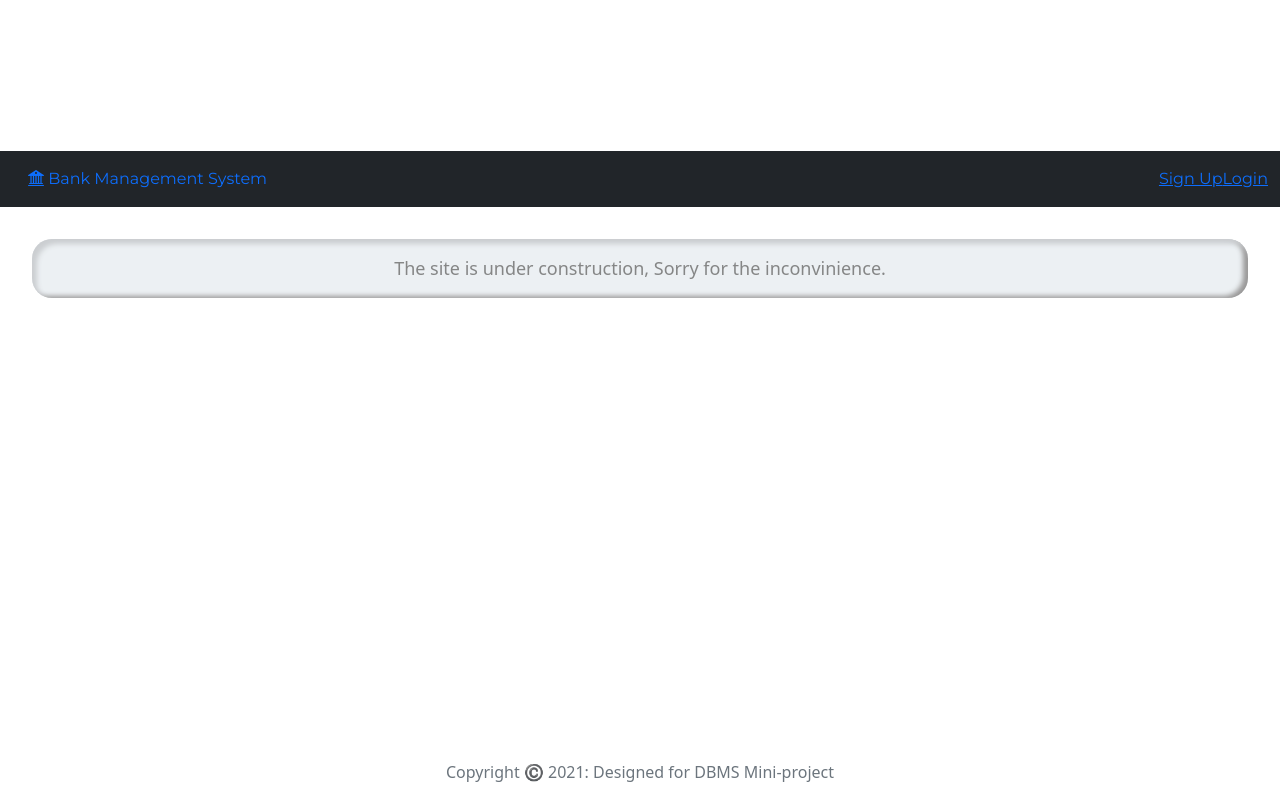
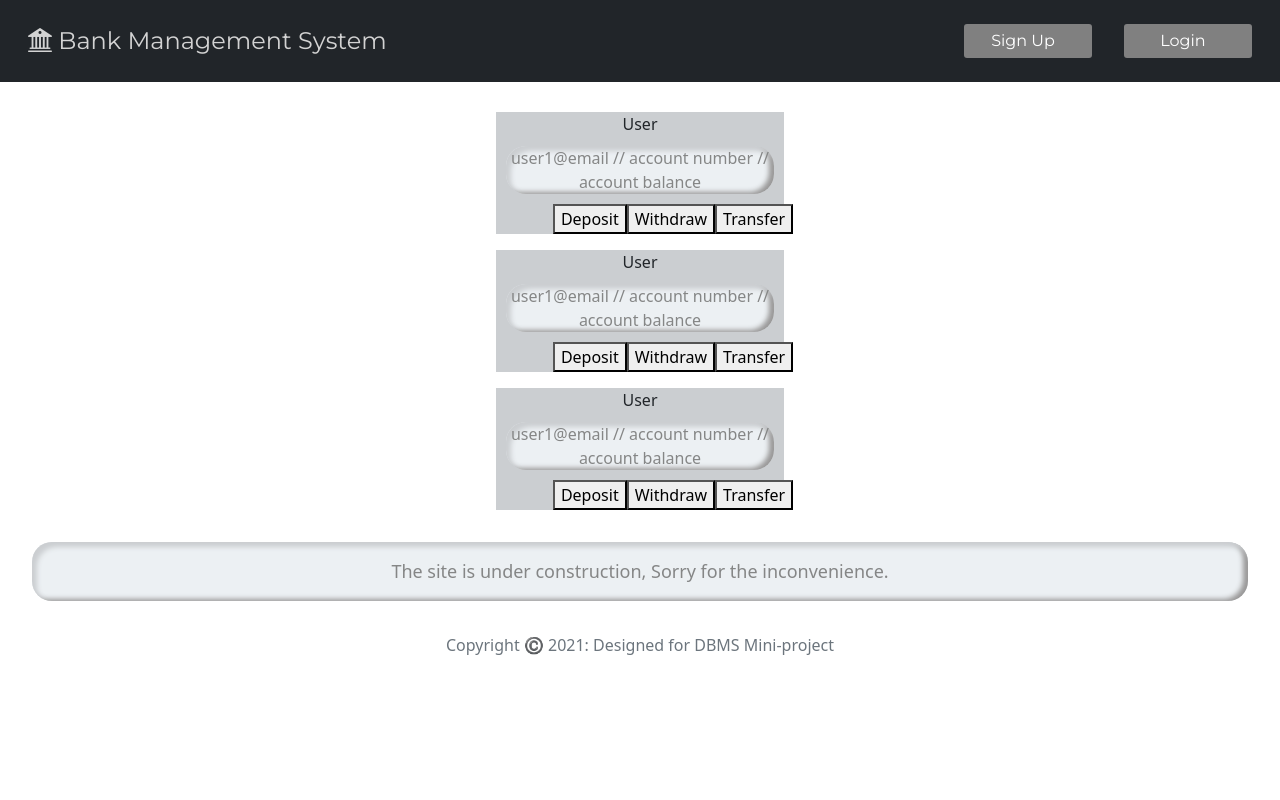
Before and after one commit to Manthan-Kuber/BMS, a React (Create React App) app in the folder client/: page /home in a window 1280 px wide. Built offline with nearby package versions, Linux system fonts and the light colour scheme.

Commit message:
Dashboard draft version

```diff
--- a/client/src/App.css
+++ b/client/src/App.css
@@ -196,8 +196,8 @@ nav i {
   }
 
   .btn:hover {
-    background-color: #535658;
-    box-shadow: inset 5px 5px 10px #05050578, inset -5px -5px 10px #9e9c9c;
+    background-color: #ecf0f6;
+    box-shadow: inset 5px 5px 10px #d8e2e2, inset -5px -5px 10px #d8e2e6;
   }
 
   /* .social {
@@ -250,13 +250,96 @@ nav i {
   }
 
   .section-container p{
-    display: flex;
+    flex: 1;
     margin: 1rem;
     text-align: center;
     align-items: center;
     font-size: large;
   }
 
+  .footer-copyright {
+    flex: 1;
+    margin-top: 2rem;
+  }
+
   .a {
+    text-decoration: none;;
+  }
+
+  /* Navbar CSS */
+
+  .nav-item{
+    display: grid;
+    grid-template-columns: repeat(2, auto);
+    grid-gap: 10px;
+    list-style: none;
+    text-align: center;
+    justify-content: center;
+    margin: 1rem;
+    width: 10vw;
+    background-color: grey;
+    padding: 0.3rem;
+    border-radius:3px;
+  }
+
+  .nav-item a {
+    color: white;
     text-decoration: none;
   }
+
+  .nav-item :hover{
+    color: black;
+  }
+
+  .container-fluid a {
+    color: white;
+    font-size: 1rem;
+  }
+
+
+  a.nav-link, a.nav-link:hover {
+    font-size: 1.5rem;
+    color: lightgrey;
+  }
+
+  /* Dashboard CSS */
+  .section-main {
+    text-align: center;
+    flex: 1;
+    margin-top: 30px;
+    margin-inline: 30rem;
+  }
+
+  .actions {
+    display: grid;
+    grid-template-columns: repeat(4, auto);
+    grid-gap: 10px;
+    list-style: none;
+    text-align: center;
+    justify-content: center;
+    width: 24rem;
+  }
+
+  .actions li {
+    border: 2px solid black;
+    padding: 5px;
+  }
+
+  .accountUser {
+    margin: 1rem;
+    background-color: #cbced1;
+  }
+
+  .accountDetails {
+    display: flex;
+    flex:1;
+    align-content: center;
+    justify-content: center;
+    height: inherit;
+    color: #858686;
+    margin: 10px;
+    background-color: #ecf0f3;
+    outline: none;
+    border-radius: 20px;
+    box-shadow: inset 5px 5px 5px #cbced1, inset -5px -2px 5px #999898;
+  }
--- a/client/src/App.js
+++ b/client/src/App.js
@@ -1,8 +1,8 @@
 import logo from "./logo.svg";
 import "./App.css";
 import Home from "./components/HomeComponent";
-import LogIn from "./components/LogInComponent";
-import SignUp from "./components/SignUpComponent";
+import LogIn from "./components/Navbar/LogInComponent";
+import SignUp from "./components/Navbar/SignUpComponent";
 import Main from "./components/MainComponent";
 import {
   BrowserRouter,
--- /dev/null
+++ b/client/src/components/Dashboard/DashboardComponent.js
@@ -0,0 +1,21 @@
+import { React, Component } from "react";
+import User from "./UserComponent";
+
+class Dashboard extends Component {
+  constructor(props) {
+    super(props);
+  }
+  render() {
+    return (
+      <>
+        <div className="section-main">
+            <User />
+            <User />
+            <User />
+      </div>
+      </>
+    );
+  }
+}
+
+export default Dashboard;
--- /dev/null
+++ b/client/src/components/Dashboard/UserComponent.js
@@ -0,0 +1,28 @@
+import { React, Component } from "react";
+
+class User extends Component {
+  constructor(props) {
+    super(props);
+  }
+  render() {
+    return (
+        <>
+        {/* TODO make grod responsive and good UI */}
+            <div className="accountUser">
+                User
+                <div className="accountDetails">
+                user1@email // account number // account balance
+                </div>
+                <div className="actions">
+                    <span>
+                    <button className="deposit">Deposit</button>
+                    <button className="withdraw">Withdraw</button>
+                    <button className="transfer">Transfer</button>
+                    </span>
+                </div>
+            </div>
+        </>
+    );
+  }
+}
+export default User;
--- a/client/src/components/FooterComponent.js
+++ b/client/src/components/FooterComponent.js
@@ -2,7 +2,7 @@ import {React} from 'react';
 
 function Footer(props){
     return(
-        <footer class="text-center text-white fixed-bottom md-10">
+        <footer class="footer-copyright text-center text-white md-10">
           <div class="footer-div">
             <p class="text-muted">
               Copyright ©️ 2021: Designed for DBMS Mini-project
--- a/client/src/components/HomeComponent.js
+++ b/client/src/components/HomeComponent.js
@@ -1,6 +1,7 @@
 import { React, Component } from "react";
 import Header from "./HeaderComponent";
 import Footer from "./FooterComponent";
+import Dashboard from "./Dashboard/DashboardComponent"
 
 class Home extends Component {
   constructor(props) {
@@ -10,8 +11,9 @@ class Home extends Component {
     return (
       <>
         <Header />
+        <Dashboard />
         <div class="section-container">
-          <p> The site is under construction, Sorry for the inconvinience.</p>
+          <p> The site is under construction, Sorry for the inconvenience.</p>
         </div>
         <Footer />
       </>
--- a/client/src/components/MainComponent.js
+++ b/client/src/components/MainComponent.js
@@ -1,7 +1,7 @@
 import { React, Component } from "react";
 import Home from "./HomeComponent";
-import SignUp from "./SignUpComponent";
-import LogIn from "./LogInComponent";
+import SignUp from "./Navbar/SignUpComponent";
+import LogIn from "./Navbar/LogInComponent";
 import { Routes, Route, Navigate } from "react-router-dom";
 
 class Main extends Component {
@@ -11,6 +11,7 @@ class Main extends Component {
   render() {
     return (
       <>
+
         <Routes>
           <Route path="/home" element={<Home />} />
           <Route path="/signup" element={<SignUp />} />
--- a/client/src/components/LogInComponent.js
+++ b/client/src/components/Navbar/LogInComponent.js
@@ -1,6 +1,6 @@
 import { React, Component } from "react";
-import Footer from "./FooterComponent";
-import Header from "./HeaderComponent";
+import Footer from "../FooterComponent";
+import Header from "../HeaderComponent";
 
 class LogIn extends Component {
   constructor(props) {
--- a/client/src/components/SignUpComponent.js
+++ b/client/src/components/Navbar/SignUpComponent.js
@@ -1,6 +1,6 @@
 import { React ,Component} from "react";
-import Footer from "./FooterComponent";
-import Header from "./HeaderComponent";
+import Footer from "../FooterComponent";
+import Header from "../HeaderComponent";
 
 class SignUp extends Component {
   constructor(props) {
```
